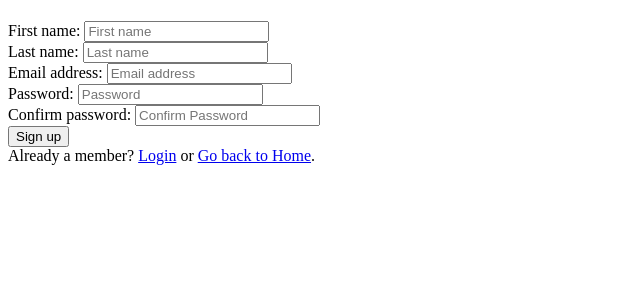
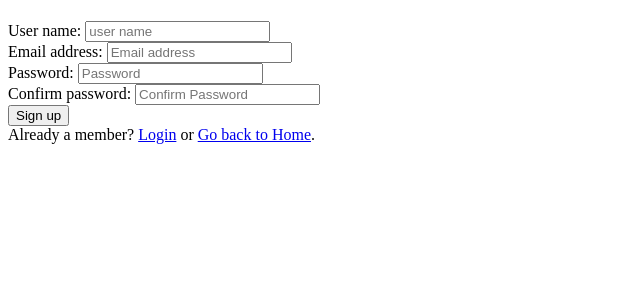
Before and after one commit to Dianawats/StackOverflow-lite, a Python web app: template StackOverflow-lite/template/signup.html in a window 1280 px wide. Shown: the part 121-421 px from the top of the page, without its empty margins (0-640 px from the left). Run offline with Jinja, Linux system fonts and the light colour scheme; the template is opened without the code that fills it, so the values that code supplies are empty.

Commit message:
updating some changes on the signup form[Finishes #159696596]

```diff
--- a/StackOverflow-lite/template/signup.html
+++ b/StackOverflow-lite/template/signup.html
@@ -22,17 +22,17 @@
                     <div class = "form-container text-group">
                     </div>
                         <div class = "form-element child-element">
-                            <label class="bold">First name:</label>
-                            <input type = "text" name="first-name" class="form-input" placeholder="First name" required>
+                            <label class="bold">User name:</label>
+                            <input type = "text" name="user-name" class="form-input" placeholder="user name" required>
 
                         </div>
                         <div class="margin-20"></div>
 
-                        <div class = "form-element child-element">
+                        <!-- <div class = "form-element child-element">
                             <label class="bold">Last name:</label>
                             <input type="text" name="last-name" class="form-input" placeholder="Last name" required>
 
-                        </div>
+                        </div> -->
                         <div class="margin-20"></div>
 
                         <div class = "form-element">
```
